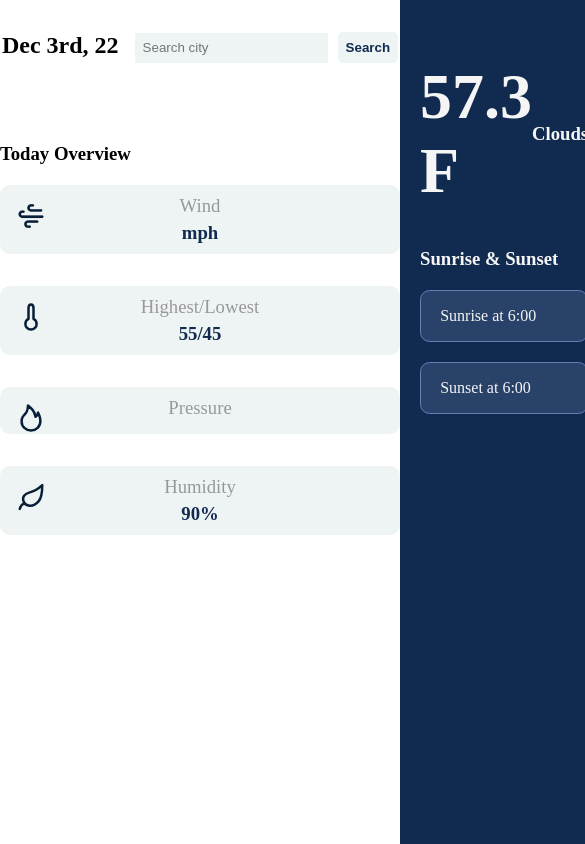
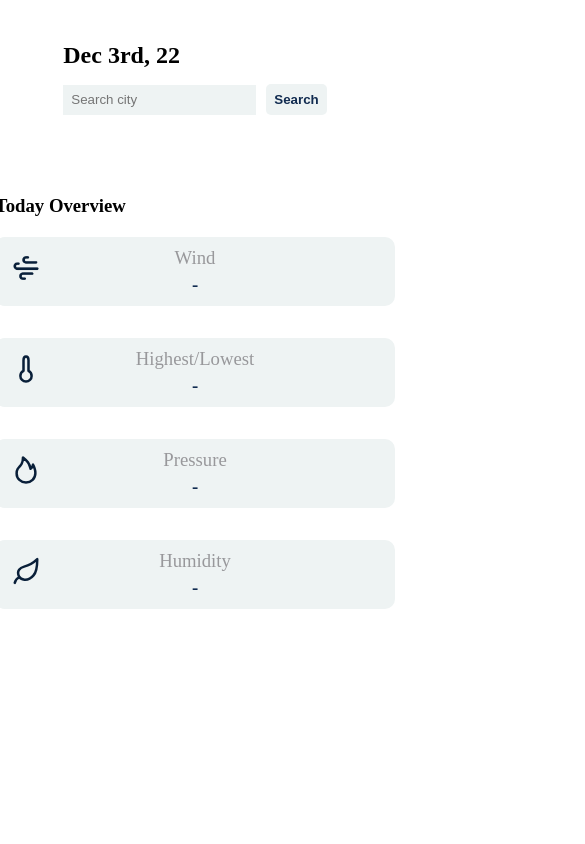
Before and after one commit to HamzaAsif159/weather-app, a React (Vite) app: page / in a window 390 px wide. Shown: the top 844 px of the page, 585 px wide, since content can reach past the window. Built offline with nearby package versions, Linux system fonts and the light colour scheme.

Commit message:
updated file

```diff
--- a/src/App.jsx
+++ b/src/App.jsx
@@ -6,19 +6,31 @@ function App() {
   const [location, setLocation] = useState("")
   const [data, setData] = useState("")
 
-  const url = `https://api.openweathermap.org/data/2.5/weather?q=${location}&appid=1a6853c7595c5c99794891a5975108d4`
+  const url = `https://api.openweathermap.org/data/2.5/weather?q=${location}&appid=1a6853c7595c5c99794891a5975108d4&units=metric`
 
   function searchLocation(e) {
     e.preventDefault()
     axios.get(url).then((res) => setData(res.data))
 
     console.log(data)
+    setLocation("")
   }
 
   function handleChange(event) {
     setLocation(event.target.value)
-    console.log(event.target.value)
   }
+
+  function timeFormat(timestamp) {
+    var date = new Date(timestamp * 1000)
+
+    var hours = date.getHours()
+
+    var minutes = "0" + date.getMinutes()
+
+    var seconds = "0" + date.getSeconds()
+    return hours + ":" + minutes.substr(-2) + ":" + seconds.substr(-2)
+  }
+
   return (
     <div className="App">
       <div className="leftSide">
@@ -43,9 +55,12 @@ function App() {
           <div className="weatherDetails">
             <div className="detailBox">
               <img src="/icons/wind.png" a lt="wind-icon" className="icon" />
-
               <h3 className="figureHead">Wind</h3>
-              <h3 className="figure">mph</h3>
+              {data.main ? (
+                <h3 className="figure">{data.main.temp} mph</h3>
+              ) : (
+                <h3 className="figure">-</h3>
+              )}
             </div>
             <div className="detailBox">
               <img
@@ -54,7 +69,13 @@ function App() {
                 className="icon"
               />
               <h3 className="figureHead">Highest/Lowest</h3>
-              <h3 className="figure">55/45</h3>
+              {data.main ? (
+                <h3 className="figure">
+                  {data.main.temp_max}/{data.main.temp_min}
+                </h3>
+              ) : (
+                <h3 className="figure">-</h3>
+              )}
             </div>
             <div className="detailBox">
               <img
@@ -63,7 +84,11 @@ function App() {
                 className="icon"
               />
               <h3 className="figureHead">Pressure</h3>
-              <h3 className="figure"></h3>
+              {data.main ? (
+                <h3 className="figure">{data.main.pressure} Pa</h3>
+              ) : (
+                <h3 className="figure">-</h3>
+              )}
             </div>
             <div className="detailBox">
               <img
@@ -72,21 +97,42 @@ function App() {
                 className="icon"
               />
               <h3 className="figureHead">Humidity</h3>
-              <h3 className="figure">90%</h3>
+              {data.main ? (
+                <h3 className="figure">{data.main.humidity}</h3>
+              ) : (
+                <h3 className="figure">-</h3>
+              )}
             </div>
           </div>
         </div>
       </div>
       <div className="rightSide">
-        <h1 className="city">{data.name} </h1>
+        {data.name ? (
+          <h1 className="city">{data.name}</h1>
+        ) : (
+          <h1 className="city">-</h1>
+        )}
+
         <div className="cityWeather">
-          <h1>57.3 F</h1>
-          <h3>Clouds</h3>
+          {data.main ? <h1>{data.main.temp} C</h1> : <h1>-</h1>}
+          {data.weather ? <h3>{data.weather[0].main}</h3> : <h3>-</h3>}
         </div>
         <div className="sunSetContainer">
           <h3>Sunrise & Sunset</h3>
-          <div className="sunSet">Sunrise at 6:00</div>
-          <div className="sunSet">Sunset at 6:00</div>
+          {data?.sys?.sunrise ? (
+            <div className="sunSet">
+              Sunrise at {timeFormat(data.sys.sunrise)} (PKT)
+            </div>
+          ) : (
+            <div className="sunSet">Sunrise at -</div>
+          )}
+          {data?.sys?.sunset ? (
+            <div className="sunSet">
+              Sunset at {timeFormat(data.sys.sunset)} (PKT)
+            </div>
+          ) : (
+            <div className="sunSet">Sunset at -</div>
+          )}
         </div>
       </div>
     </div>
--- a/src/index.css
+++ b/src/index.css
@@ -132,3 +132,21 @@
   border-radius: 0.6rem;
   border: 1px #6180b9 solid;
 }
+
+@media screen and (max-width: 650px) {
+  .App {
+    display: block;
+  }
+
+  .leftSide {
+    padding: 10px;
+  }
+
+  .leftTop {
+    display: block;
+  }
+
+  .dateTime {
+    margin-bottom: 15px;
+  }
+}
```
